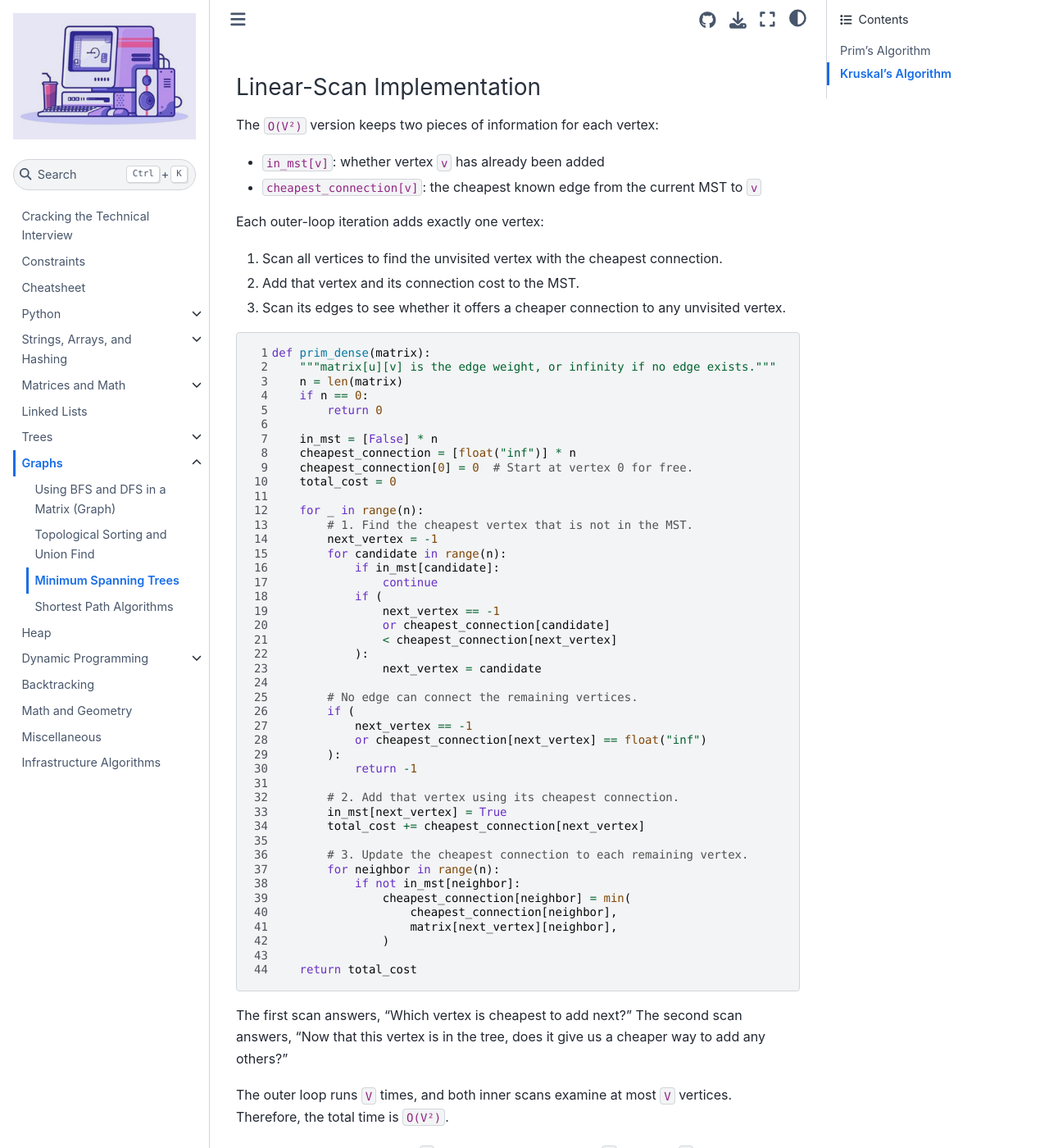
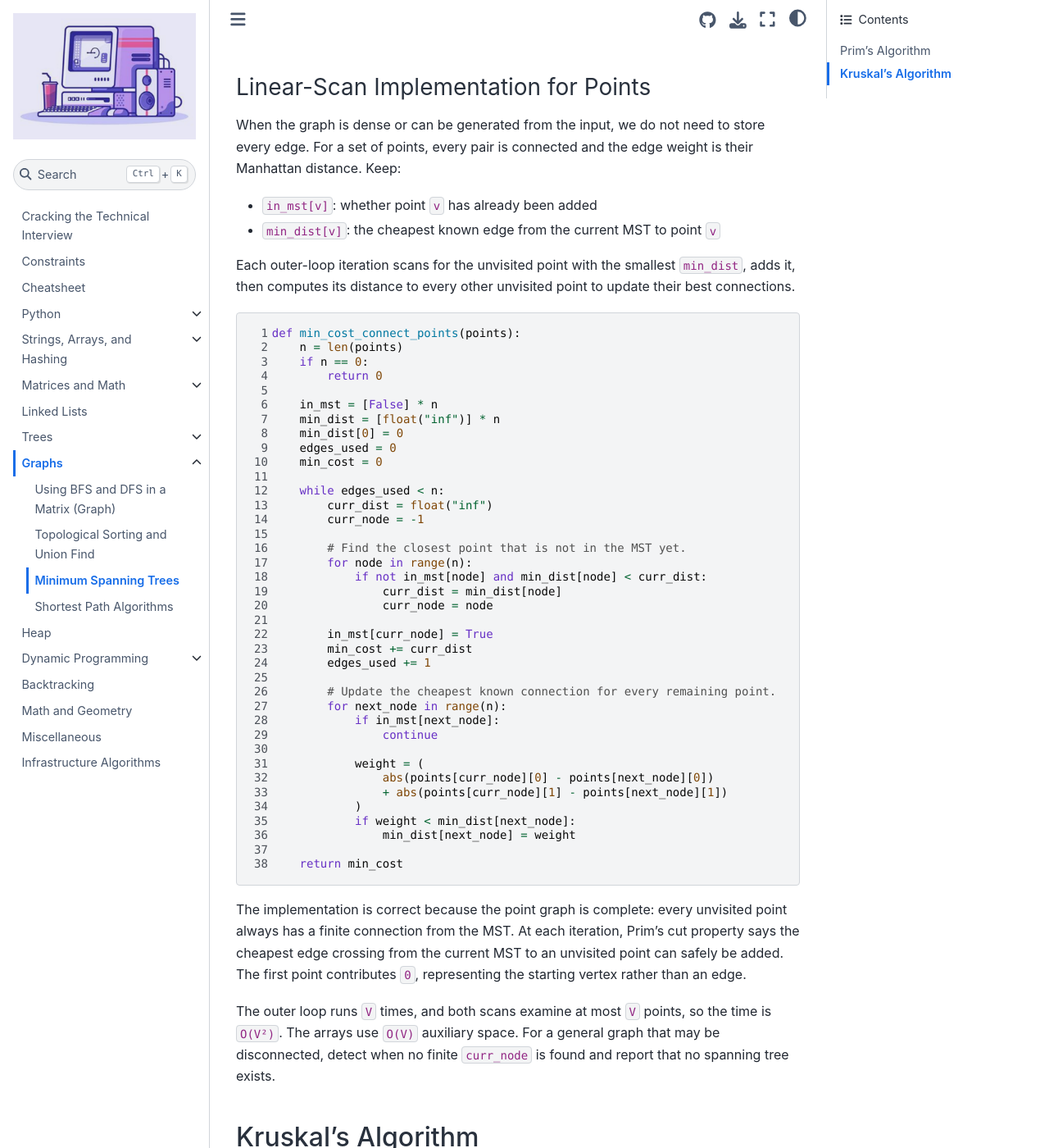
Before and after one commit to alanqi03/algo-book, a Jupyter Book: the page built from 7c.md, in a window 1280 px wide and 1400 px high, scrolled down 1748 px. Shown: the whole window at 82% size. Built offline with Jupyter Book 1.0.4 settings and Sphinx 7.4.7 and the Sphinx Book theme 1.1.4, drawn with Linux system fonts in a browser that asks for light colours; pages that are not in the unit, such as notebooks, are missing from menus; some of the changed text lies outside the part shown.

Commit message:
Simplify dense Prim implementation for points

````diff
--- a/7c.md
+++ b/7c.md
@@ -15,7 +15,7 @@ The two common greedy algorithms are:
 | Algorithm | Main idea | Typical input | Time |
 |---|---|---|---|
 | Prim's with a heap | Grow one tree using its cheapest outgoing edge | Sparse adjacency list | `O(E log V)` |
-| Prim's with a linear scan | Grow one tree using its cheapest outgoing edge | Dense adjacency matrix | `O(V²)` |
+| Prim's with a linear scan | Grow one tree using its cheapest outgoing edge | Dense or implicit graph | `O(V²)` |
 | Kruskal's | Add the cheapest edge that does not create a cycle | Edge list | `O(E log E)` |
 
 ## Prim's Algorithm
@@ -67,76 +67,62 @@ def prim(n, graph):
 
 Returning `-1` means the graph is disconnected, so one spanning tree cannot reach every vertex.
 
-### Linear-Scan Implementation
+### Linear-Scan Implementation for Points
 
-The `O(V²)` version keeps two pieces of information for each vertex:
+When the graph is dense or can be generated from the input, we do not need to store every edge. For a set of points, every pair is connected and the edge weight is their Manhattan distance. Keep:
 
-- `in_mst[v]`: whether vertex `v` has already been added
-- `cheapest_connection[v]`: the cheapest known edge from the current MST to `v`
+- `in_mst[v]`: whether point `v` has already been added
+- `min_dist[v]`: the cheapest known edge from the current MST to point `v`
 
-Each outer-loop iteration adds exactly one vertex:
-
-1. Scan all vertices to find the unvisited vertex with the cheapest connection.
-2. Add that vertex and its connection cost to the MST.
-3. Scan its edges to see whether it offers a cheaper connection to any unvisited vertex.
+Each outer-loop iteration scans for the unvisited point with the smallest `min_dist`, adds it, then computes its distance to every other unvisited point to update their best connections.
 
 ```{code-block} python
 ---
 linenos:
 ---
-def prim_dense(matrix):
-    """matrix[u][v] is the edge weight, or infinity if no edge exists."""
-    n = len(matrix)
+def min_cost_connect_points(points):
+    n = len(points)
     if n == 0:
         return 0
 
     in_mst = [False] * n
-    cheapest_connection = [float("inf")] * n
-    cheapest_connection[0] = 0  # Start at vertex 0 for free.
-    total_cost = 0
+    min_dist = [float("inf")] * n
+    min_dist[0] = 0
+    edges_used = 0
+    min_cost = 0
 
-    for _ in range(n):
-        # 1. Find the cheapest vertex that is not in the MST.
-        next_vertex = -1
-        for candidate in range(n):
-            if in_mst[candidate]:
+    while edges_used < n:
+        curr_dist = float("inf")
+        curr_node = -1
+
+        # Find the closest point that is not in the MST yet.
+        for node in range(n):
+            if not in_mst[node] and min_dist[node] < curr_dist:
+                curr_dist = min_dist[node]
+                curr_node = node
+
+        in_mst[curr_node] = True
+        min_cost += curr_dist
+        edges_used += 1
+
+        # Update the cheapest known connection for every remaining point.
+        for next_node in range(n):
+            if in_mst[next_node]:
                 continue
-            if (
-                next_vertex == -1
-                or cheapest_connection[candidate]
-                < cheapest_connection[next_vertex]
-            ):
-                next_vertex = candidate
 
-        # No edge can connect the remaining vertices.
-        if (
-            next_vertex == -1
-            or cheapest_connection[next_vertex] == float("inf")
-        ):
-            return -1
+            weight = (
+                abs(points[curr_node][0] - points[next_node][0])
+                + abs(points[curr_node][1] - points[next_node][1])
+            )
+            if weight < min_dist[next_node]:
+                min_dist[next_node] = weight
 
-        # 2. Add that vertex using its cheapest connection.
-        in_mst[next_vertex] = True
-        total_cost += cheapest_connection[next_vertex]
-
-        # 3. Update the cheapest connection to each remaining vertex.
-        for neighbor in range(n):
-            if not in_mst[neighbor]:
-                cheapest_connection[neighbor] = min(
-                    cheapest_connection[neighbor],
-                    matrix[next_vertex][neighbor],
-                )
-
-    return total_cost
+    return min_cost
 ```
 
-The first scan answers, “Which vertex is cheapest to add next?” The second scan answers, “Now that this vertex is in the tree, does it give us a cheaper way to add any others?”
+The implementation is correct because the point graph is complete: every unvisited point always has a finite connection from the MST. At each iteration, Prim's cut property says the cheapest edge crossing from the current MST to an unvisited point can safely be added. The first point contributes `0`, representing the starting vertex rather than an edge.
 
-The outer loop runs `V` times, and both inner scans examine at most `V` vertices. Therefore, the total time is `O(V²)`.
-
-For example, if adding vertex `2` reveals an edge of weight `4` to vertex `3`, but the best known connection to vertex `3` was `7`, update it to `4`.
-
-This version also works well for an **implicit** graph. For example, when every pair of points is connected, calculate the distance between `next_vertex` and `neighbor` inside the final loop instead of building an `O(V²)` matrix.
+The outer loop runs `V` times, and both scans examine at most `V` points, so the time is `O(V²)`. The arrays use `O(V)` auxiliary space. For a general graph that may be disconnected, detect when no finite `curr_node` is found and report that no spanning tree exists.
 
 ## Kruskal's Algorithm
 
````
